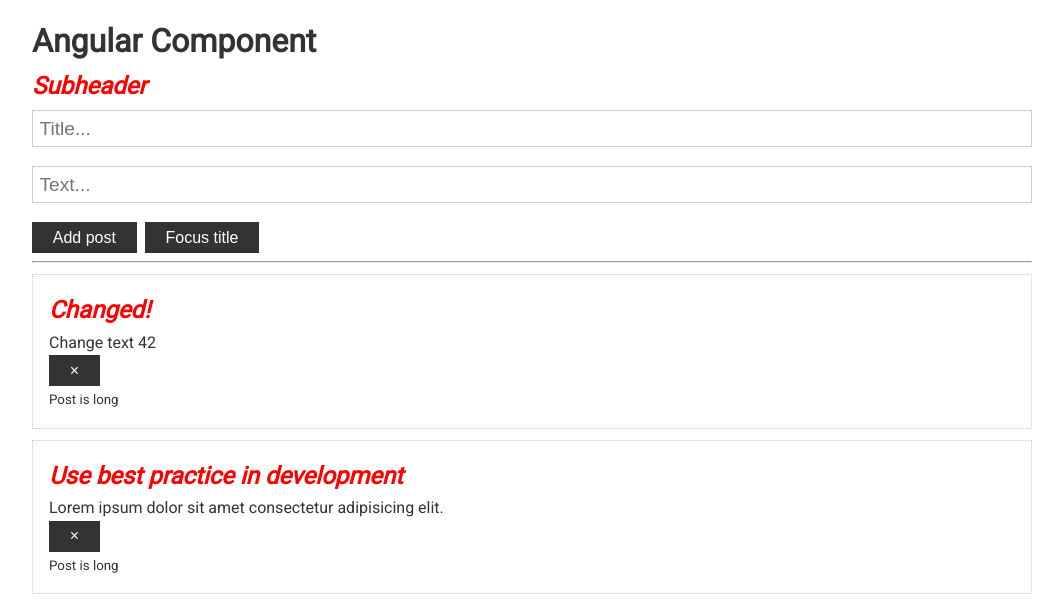
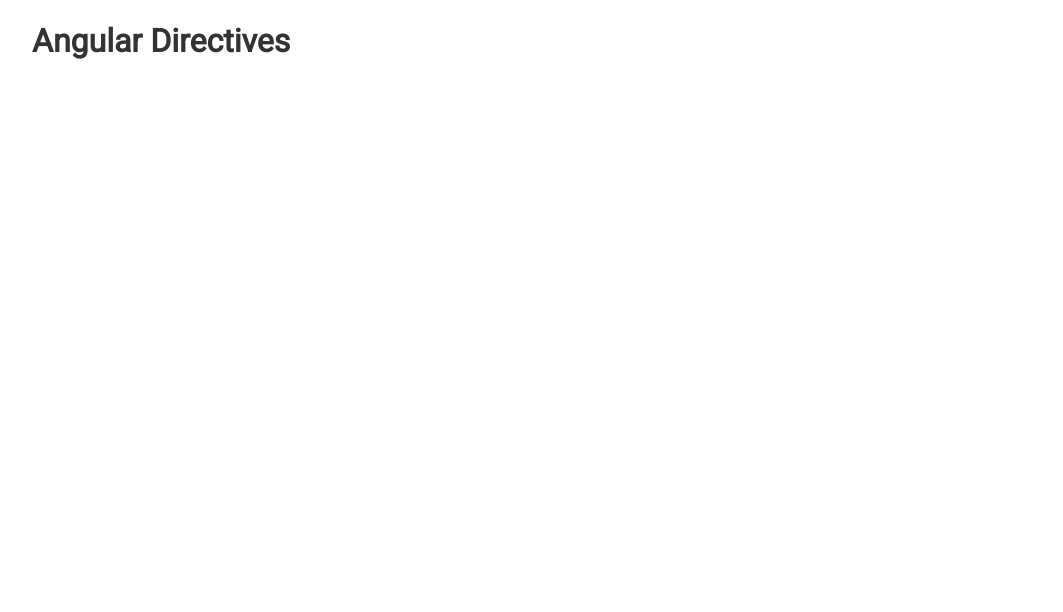
Before and after one commit to natali-gracia/ng-basics, an Angular app: page / in a window 1280 px wide. Shown: the top 612 px of the page, without its empty margins (108-1171 px from the left). Built offline with nearby package versions, Linux system fonts and the light colour scheme.

Commit message:
clear starter project

```diff
--- a/src/app/app.component.html
+++ b/src/app/app.component.html
@@ -1,12 +1,3 @@
 <div class="container">
-  <h1>Angular Component</h1>
-  <h2>Subheader</h2>
-  <app-post-form (onAdd)="updatePosts($event)"></app-post-form>
-  <hr />
-  <app-post *ngFor="let p of posts" [post]="p" (onRemove)="removePost($event)">
-    <div #info>
-      <small *ngIf="p.text.length >= 10; else short">Post is long</small>
-      <ng-template #short><small>Post is short</small></ng-template>
-    </div>
-  </app-post>
+  <h1>Angular Directives</h1>
 </div>
--- a/src/app/app.component.ts
+++ b/src/app/app.component.ts
@@ -1,48 +1,8 @@
-import { Component, OnInit } from '@angular/core'
-
-export interface Post {
-  title: string
-  text: string
-  id?: number
-}
+import { Component } from '@angular/core'
 
 @Component({
   selector: 'app-root',
   templateUrl: './app.component.html',
   styleUrls: ['./app.component.css'],
 })
-export class AppComponent implements OnInit {
-  posts: Post[] = [
-    {
-      title: 'Create unbelievable Component',
-      text: 'Lorem ipsum dolor sit amet consectetur adipisicing elit.',
-      id: 1,
-    },
-    {
-      title: 'Use best practice in development',
-      text: 'Lorem ipsum dolor sit amet consectetur adipisicing elit.',
-      id: 2,
-    },
-  ]
-
-  ngOnInit(): void {
-    setTimeout(() => {
-      console.log('Timeout')
-      // this.posts[0].title = 'Changed!'
-      this.posts[0] = {
-        title: 'Changed!',
-        text: 'Change text 42',
-        id: 42,
-      }
-    }, 5000)
-  }
-
-  updatePosts(post: Post) {
-    this.posts.unshift(post)
-  }
-
-  removePost(id: number) {
-    console.log('Id to remove', id)
-    this.posts = this.posts.filter((post) => post.id !== id)
-  }
-}
+export class AppComponent {}
--- a/src/app/app.module.ts
+++ b/src/app/app.module.ts
@@ -3,12 +3,10 @@
 
 import { AppComponent } from './app.component'
 import { FormsModule } from '@angular/forms'
-import { PostFormComponent } from './post-form/post-form.component'
-import { PostComponent } from './post/post.component'
 import { CommonModule } from '@angular/common'
 
 @NgModule({
-  declarations: [AppComponent, PostFormComponent, PostComponent],
+  declarations: [AppComponent],
   imports: [CommonModule, BrowserModule, FormsModule],
   providers: [],
   bootstrap: [AppComponent],
--- a/src/app/post-form/post-form.component.html
+++ /dev/null
@@ -1,18 +0,0 @@
-<div>
-  <input
-    type="text"
-    class="form-control"
-    placeholder="Title..."
-    [(ngModel)]="title"
-    #titleInput
-  />
-  <input
-    type="text"
-    class="form-control"
-    placeholder="Text..."
-    [(ngModel)]="text"
-  />
-
-  <button class="btn" (click)="addPost()">Add post</button>
-  <button class="btn" (click)="focusTitle()">Focus title</button>
-</div>
--- a/src/app/post-form/post-form.component.ts
+++ /dev/null
@@ -1,44 +0,0 @@
-import {
-  Component,
-  ElementRef,
-  EventEmitter,
-  OnInit,
-  Output,
-  ViewChild,
-} from '@angular/core'
-import { Post } from '../app.component'
-
-@Component({
-  selector: 'app-post-form',
-  templateUrl: './post-form.component.html',
-  styleUrls: ['./post-form.component.css'],
-})
-export class PostFormComponent implements OnInit {
-  @Output() onAdd: EventEmitter<Post> = new EventEmitter<Post>()
-
-  @ViewChild('titleInput') inputRef!: ElementRef
-
-  title: string = ''
-  text: string = ''
-
-  constructor() {}
-
-  ngOnInit(): void {}
-
-  addPost() {
-    if (this.text.trim() && this.title.trim()) {
-      const post: Post = {
-        title: this.title,
-        text: this.text,
-      }
-
-      this.onAdd.emit(post)
-
-      this.title = this.text = ''
-    }
-  }
-
-  focusTitle() {
-    this.inputRef.nativeElement.focus()
-  }
-}
--- a/src/app/post/post.component.css
+++ /dev/null
@@ -1,5 +0,0 @@
-h2 {
-  font-weight: bold;
-  font-style: italic;
-  color: red;
-}
--- a/src/app/post/post.component.html
+++ /dev/null
@@ -1,8 +0,0 @@
-<div class="card">
-  <h2>{{ post.title }}</h2>
-  <p>
-    {{ post.text }}
-  </p>
-  <button class="btn" (click)="removePost()">&times;</button>
-  <ng-content></ng-content>
-</div>
--- a/src/app/post/post.component.ts
+++ /dev/null
@@ -1,46 +0,0 @@
-import {
-  Component,
-  ContentChild,
-  ElementRef,
-  Input,
-  OnChanges,
-  OnInit,
-  OnDestroy,
-  SimpleChanges,
-  Output,
-  EventEmitter,
-  ChangeDetectionStrategy,
-  ViewEncapsulation,
-} from '@angular/core'
-import { Post } from '../app.component'
-
-@Component({
-  selector: 'app-post',
-  templateUrl: './post.component.html',
-  styleUrls: ['./post.component.css'],
-  changeDetection: ChangeDetectionStrategy.OnPush,
-  encapsulation: ViewEncapsulation.None,
-})
-export class PostComponent implements OnInit, OnChanges, OnDestroy {
-  @Input() post!: Post
-  @Output() onRemove: EventEmitter<number> = new EventEmitter<number>()
-  @ContentChild('info', { static: true }) infoRef!: ElementRef
-
-  ngOnChanges(changes: SimpleChanges): void {
-    console.log('ngOnChanges', changes)
-    // console.log(this.infoRef.nativeElement)
-  }
-
-  ngOnInit() {
-    console.log('ngOnInit')
-    // console.log(this.infoRef.nativeElement)
-  }
-
-  ngOnDestroy(): void {
-    console.log('ngOnDestroy')
-  }
-
-  removePost() {
-    this.onRemove.emit(this.post.id)
-  }
-}
```
Also changed, not shown: src/app/post-form/post-form.component.css (deleted).
